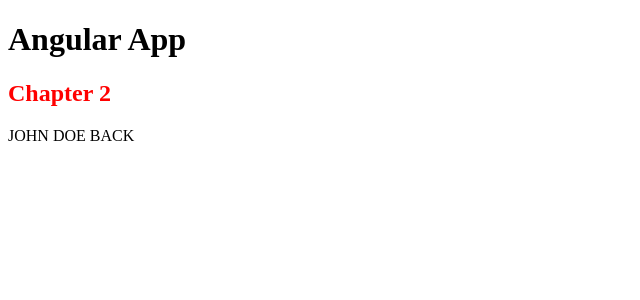
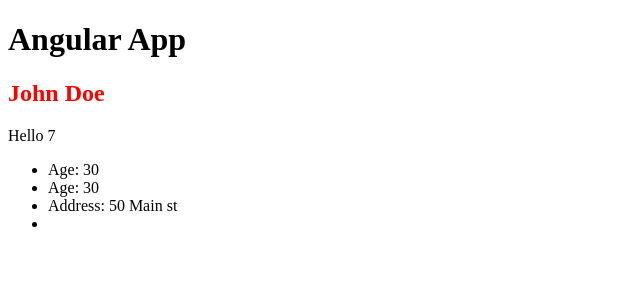
Before and after one commit to MKortmann/Sandbox, an Angular app: page / in a window 1280 px wide. Shown: the top 300 px of the page, without its empty margins (0-640 px from the left). Built offline with nearby package versions, Linux system fonts and the light colour scheme.

Commit message:
add: string interpolation + using types

```diff
--- a/src/app/components/user/user.component.html
+++ b/src/app/components/user/user.component.html
@@ -1,2 +1,10 @@
-<h2>Chapter 2</h2>
-JOHN DOE BACK
+<h2>{{ firstName }} {{ lastName }}</h2>
+{{ "Hello" }}
+{{ 5 + 2 }}
+
+<ul>
+  <li>Age: {{ age }}</li>
+  <li>Age: {{ showAge() }}</li>
+  <li>Address: {{ address.street }}</li>
+  <li></li>
+</ul>
--- a/src/app/components/user/user.component.ts
+++ b/src/app/components/user/user.component.ts
@@ -6,14 +6,60 @@ import { Component, OnInit } from '@angular/core';
   // template: '<h2>John Doe</h2>',
   templateUrl: './user.component.html',
   styleUrls: ['./user.component.css'],
-  // styles: [
-  //   h3 {
-  //     color: blue
-  //   }
-  // ]
 })
 export class UserComponent implements OnInit {
-  constructor() {}
+  // Properties
+  firstName: String = 'John';
+  lastName: String = 'Doe';
+  age: number = 30;
+  address = {
+    street: '50 Main st',
+    city: 'Boston',
+    state: 'MA',
+  };
 
+  foo: any;
+  hasKids: boolean;
+  // this has to be an array of numbers
+  numberArray: number[];
+  stringArray: string[];
+  mixedArray: any[];
+  myTuple: [string, number, boolean];
+  unusable: void;
+  u: undefined;
+  n: null;
+
+  // Method: Constructor: special component that runs at the moment the component is instantiated
+  // Used  to inject dependencies
+  constructor() {
+    this.hasKids = true;
+    this.numberArray = [1, 2, 3];
+    this.stringArray = ['hello', 'world'];
+    this.mixedArray = [true, undefined, 'hello'];
+    this.myTuple = ['hello', 1, true];
+    this.unusable = undefined;
+    this.u = undefined;
+    this.n = null;
+    console.log(this.addNumber(1, 4));
+  }
+
+  addNumber(num1: number, num2: number): number {
+    return num1 + num2;
+  }
+
+  sayHello() {
+    console.log(`Hello ${this.firstName}`);
+  }
+
+  hasBirthday() {
+    this.age += 1;
+  }
+
+  showAge() {
+    return this.age;
+  }
+
+  // Lifecycle method that also runs when the component is initialized: used to AJAX calls,
+  // server calls
   ngOnInit(): void {}
 }
```
Also changed, not shown: 1 other file (tests, documents, lock files or other folders).
